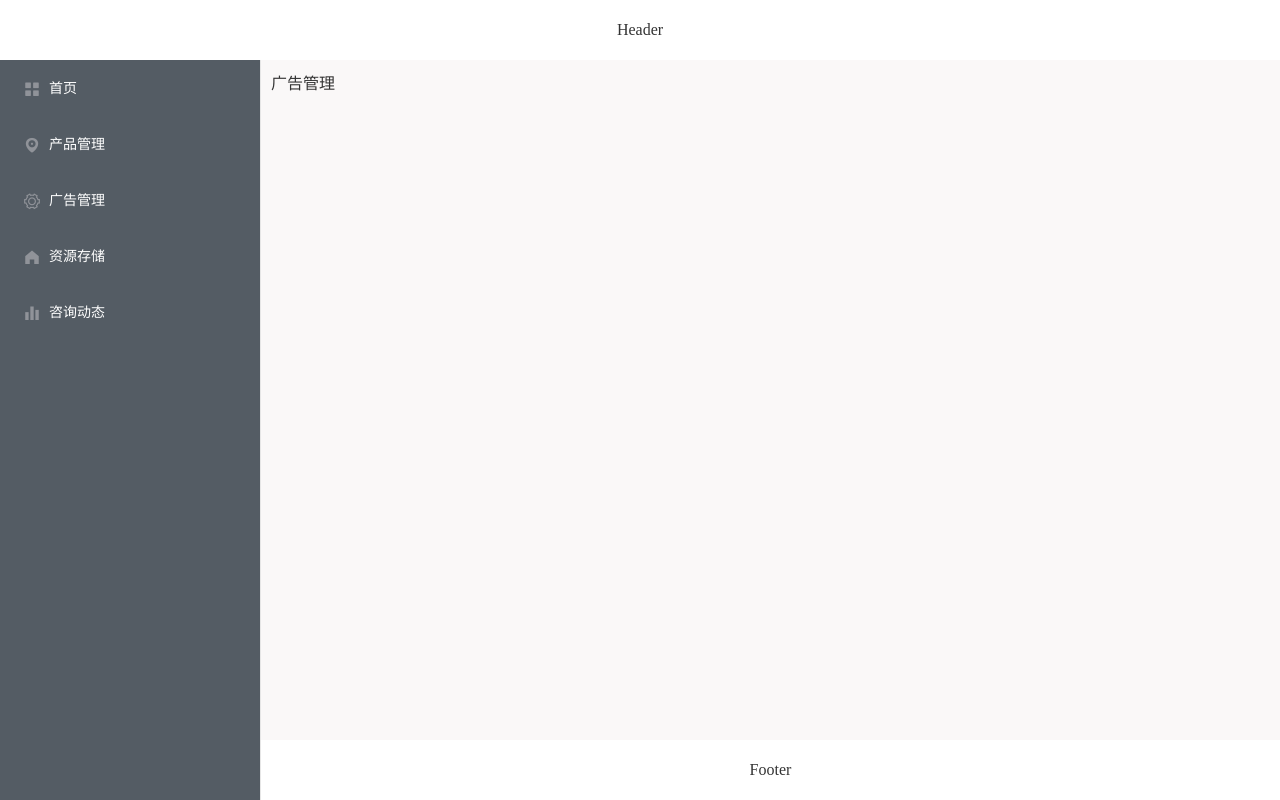
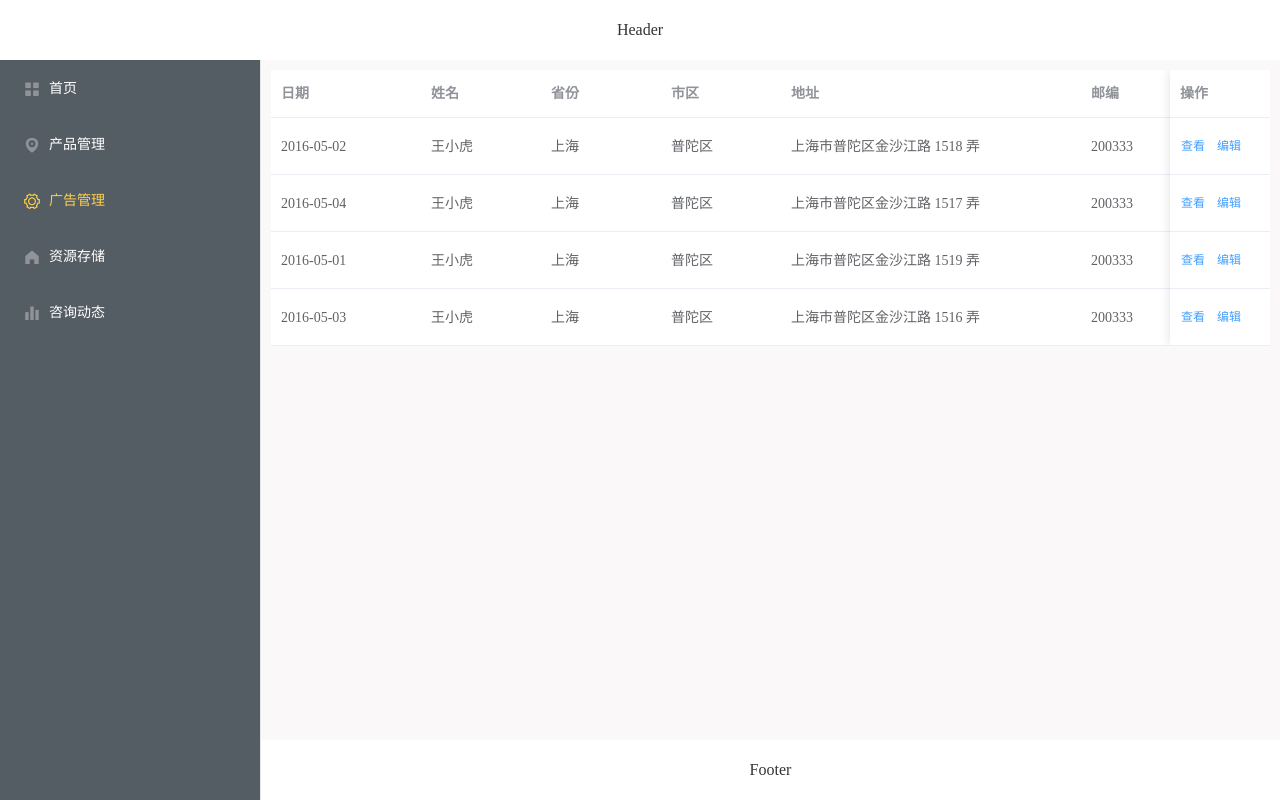
Before and after one commit to yisuayn/chengyue_admin, a Vue app: page /advertisement in a window 1280 px wide. Built offline with nearby package versions, Linux system fonts and the light colour scheme.

Commit message:
内容添加

```diff
--- a/src/Cypage/Cyad.vue
+++ b/src/Cypage/Cyad.vue
@@ -1,5 +1,65 @@
 <template>
-    <div>
-        广告管理
-    </div>
+  <el-table :data="tableData" style="width: 100%">
+    <el-table-column fixed prop="date" label="日期" width="150"></el-table-column>
+    <el-table-column prop="name" label="姓名" width="120"></el-table-column>
+    <el-table-column prop="province" label="省份" width="120"></el-table-column>
+    <el-table-column prop="city" label="市区" width="120"></el-table-column>
+    <el-table-column prop="address" label="地址" width="300"></el-table-column>
+    <el-table-column prop="zip" label="邮编" width="120"></el-table-column>
+    <el-table-column fixed="right" label="操作" width="100">
+      <template slot-scope="scope">
+        <el-button @click="handleClick(scope.row)" type="text" size="small">查看</el-button>
+        <el-button type="text" size="small">编辑</el-button>
+      </template>
+    </el-table-column>
+  </el-table>
 </template>
+
+  <script>
+export default {
+  methods: {
+    handleClick(row) {
+      console.log(row);
+    },
+  },
+
+  data() {
+    return {
+      tableData: [
+        {
+          date: '2016-05-02',
+          name: '王小虎',
+          province: '上海',
+          city: '普陀区',
+          address: '上海市普陀区金沙江路 1518 弄',
+          zip: 200333,
+        },
+        {
+          date: '2016-05-04',
+          name: '王小虎',
+          province: '上海',
+          city: '普陀区',
+          address: '上海市普陀区金沙江路 1517 弄',
+          zip: 200333,
+        },
+        {
+          date: '2016-05-01',
+          name: '王小虎',
+          province: '上海',
+          city: '普陀区',
+          address: '上海市普陀区金沙江路 1519 弄',
+          zip: 200333,
+        },
+        {
+          date: '2016-05-03',
+          name: '王小虎',
+          province: '上海',
+          city: '普陀区',
+          address: '上海市普陀区金沙江路 1516 弄',
+          zip: 200333,
+        },
+      ],
+    };
+  },
+};
+</script>
--- a/src/Cypage/Cyassets.vue
+++ b/src/Cypage/Cyassets.vue
@@ -1,5 +1,85 @@
 <template>
-    <div>
-        资源存储
-    </div>
+  <div>
+    <el-button type="text" @click="dialog = true">打开嵌套 Form 的 Drawer</el-button>
+    <el-drawer title="我嵌套了表格!" :visible.sync="table" direction="rtl" size="50%"></el-drawer>
+
+    <el-drawer
+      title="我嵌套了 Form !"
+      :before-close="handleClose"
+      :visible.sync="dialog"
+      direction="ltr"
+      custom-class="demo-drawer"
+      ref="drawer"
+    >
+      <div class="demo-drawer__content">
+        <el-form :model="form">
+          <el-form-item label="活动名称" :label-width="formLabelWidth">
+            <el-input v-model="form.name" autocomplete="off"></el-input>
+          </el-form-item>
+          <el-form-item label="活动区域" :label-width="formLabelWidth">
+            <el-select v-model="form.region" placeholder="请选择活动区域">
+              <el-option label="区域一" value="shanghai"></el-option>
+              <el-option label="区域二" value="beijing"></el-option>
+            </el-select>
+          </el-form-item>
+        </el-form>
+        <div class="demo-drawer__footer">
+          <el-button @click="cancelForm">取 消</el-button>
+          <el-button
+            type="primary"
+            @click="$refs.drawer.closeDrawer()"
+            :loading="loading"
+          >{{ loading ? '提交中...' : '确 定' }}</el-button>
+        </div>
+      </div>
+    </el-drawer>
+  </div>
 </template>
+
+<script>
+export default {
+  data() {
+    return {
+      table: false,
+      dialog: false,
+      loading: false,
+      form: {
+        name: '',
+        region: '',
+        date1: '',
+        date2: '',
+        delivery: false,
+        type: [],
+        resource: '',
+        desc: '',
+      },
+      formLabelWidth: '80px',
+      timer: null,
+    };
+  },
+  methods: {
+    handleClose(done) {
+      if (this.loading) {
+        return;
+      }
+      this.$confirm('确定要提交表单吗？')
+        .then(() => {
+          this.loading = true;
+          this.timer = setTimeout(() => {
+            done();
+            // 动画关闭需要一定的时间
+            setTimeout(() => {
+              this.loading = false;
+            }, 400);
+          }, 2000);
+        })
+        .catch(() => {});
+    },
+    cancelForm() {
+      this.loading = false;
+      this.dialog = false;
+      clearTimeout(this.timer);
+    },
+  },
+};
+</script>
--- a/src/Cypage/Cyproduct.vue
+++ b/src/Cypage/Cyproduct.vue
@@ -1,15 +1,15 @@
 <template>
   <div class="Cyproduct">
     <Weight>
-      <div>
+      <div class="product_container">
+        <from ref="form" :model="formdata" class="product_from">
           <el-select v-model="Selectwords" filterable placeholder="请选择">
             <el-option
               v-for="item in wordsteam"
               :key="item.Selectwords"
               :label="item.text"
               :value="item.Selectwords"
-          >
-          </el-option>
+            ></el-option>
           </el-select>
           <el-select
             v-model="value"
@@ -26,19 +26,26 @@
               :key="item.value"
               :label="item.label"
               :value="item.value"
-          >
-          </el-option>
+            ></el-option>
           </el-select>
           <el-button>搜索</el-button>
+        </from>
         <el-button type="primary" @click="dialog = true">添加</el-button>
       </div>
       <el-table :data="tableData" style="width: 100%">
-        <el-table-column prop="date" label="日期" width="180">
-        </el-table-column>
-        <el-table-column prop="name" label="姓名" width="180">
-        </el-table-column>
-        <el-table-column prop="address" label="地址"> </el-table-column>
+        <el-table-column prop="date" label="日期" width="180"></el-table-column>
+        <el-table-column prop="name" label="姓名" width="180"></el-table-column>
+        <el-table-column prop="address" label="地址"></el-table-column>
       </el-table>
+      <el-pagination
+        @size-change="handleSizeChange"
+        @current-change="handleCurrentChange"
+        :current-page="currentPage4"
+        :page-sizes="[100, 200, 300, 400]"
+        :page-size="100"
+        layout="total, sizes, prev, pager, next, jumper"
+        :total="400"
+      ></el-pagination>
     </Weight>
   </div>
 </template>
@@ -46,6 +53,8 @@
 export default {
   data() {
     return {
+      currentPage4: 4,
+      formdata: [],
       wordsteam: [
         {
           Selectwords: '选项1',
@@ -109,23 +118,28 @@ export default {
         'Wisconsin',
         'Wyoming',
       ],
-      tableData: [{
+      tableData: [
+        {
           date: '2016-05-02',
           name: '王小虎',
-            address: '上海市普陀区金沙江路 1518 弄'
-          }, {
+          address: '上海市普陀区金沙江路 1518 弄',
+        },
+        {
           date: '2016-05-04',
           name: '王小虎',
-            address: '上海市普陀区金沙江路 1517 弄'
-          }, {
+          address: '上海市普陀区金沙江路 1517 弄',
+        },
+        {
           date: '2016-05-01',
           name: '王小虎',
-            address: '上海市普陀区金沙江路 1519 弄'
-          }, {
+          address: '上海市普陀区金沙江路 1519 弄',
+        },
+        {
           date: '2016-05-03',
           name: '王小虎',
-            address: '上海市普陀区金沙江路 1516 弄'
-          }]
+          address: '上海市普陀区金沙江路 1516 弄',
+        },
+      ],
     };
   },
   mounted() {
@@ -147,6 +161,26 @@ export default {
         this.options = [];
       }
     },
+    handleSizeChange(val) {
+        console.log(`每页 ${val} 条`);
+      },
+      handleCurrentChange(val) {
+        console.log(`当前页: ${val}`);
+      },
   },
 };
 </script>
+<style lang="scss">
+.product_container {
+  display: flex;
+  justify-content: space-between;
+}
+.product_from {
+  display: flex;
+  gap: 3rem;
+  width: 80%;
+}
+.el-pagination{
+  text-align: right;
+}
+</style>
--- a/src/views/Cylayout.vue
+++ b/src/views/Cylayout.vue
@@ -4,8 +4,16 @@
       <el-header>Header</el-header>
       <el-container>
         <el-aside width="auto">
-          <el-menu class="el-menu-vertical-demo" @open="handleOpen" @close="handleClose"
-            background-color="#545c64" text-color="#fff" active-text-color="#ffd04b" :router="true">
+          <el-menu
+            :default-active="activeIndex"
+            class="el-menu-vertical-demo"
+            @open="handleOpen"
+            @close="handleClose"
+            background-color="#545c64"
+            text-color="#fff"
+            active-text-color="#ffd04b"
+            :router="true"
+          >
             <el-menu-item index="/">
               <i class="el-icon-menu"></i>
               <span slot="title">首页</span>
@@ -29,7 +37,9 @@
           </el-menu>
         </el-aside>
         <el-container>
-          <el-main><router-view /></el-main>
+          <el-main>
+            <router-view />
+          </el-main>
           <el-footer>Footer</el-footer>
         </el-container>
       </el-container>
@@ -38,20 +48,30 @@
 </template>
 
 <script>
-
-
 export default {
-  name: "cylayout",
-  components: {
+  name: 'cylayout',
+  data() {
+    return {
+      activeIndex: '', //默认菜单
+    };
   },
+  watch: {},
+  components: {},
   methods: {
     handleOpen(key, keyPath) {
       console.log(key, keyPath);
     },
     handleClose(key, keyPath) {
       console.log(key, keyPath);
+    },
+  },
+  mounted() {
+    if (this.$route.path === '/') {
+      this.activeIndex = '/';
+    } else {
+      this.activeIndex = this.$route.path.split('/')[1];
     }
-  }
+  },
 };
 </script>
 
@@ -65,10 +85,10 @@ export default {
 }
 
 .el-aside {
-  background-color: #D3DCE6;
+  background-color: #d3dce6;
   color: #333;
   line-height: 200px;
-  .el-menu{
+  .el-menu {
     height: 100%;
     width: 260px;
   }
@@ -82,7 +102,7 @@ export default {
   padding: 10px !important;
 }
 
-body>.el-container {
+body > .el-container {
   margin-bottom: 40px;
 }
 
```
Also changed, not shown: src/components/Cysearch.vue (added). Lines whose indentation alone changed are shown as unchanged.
